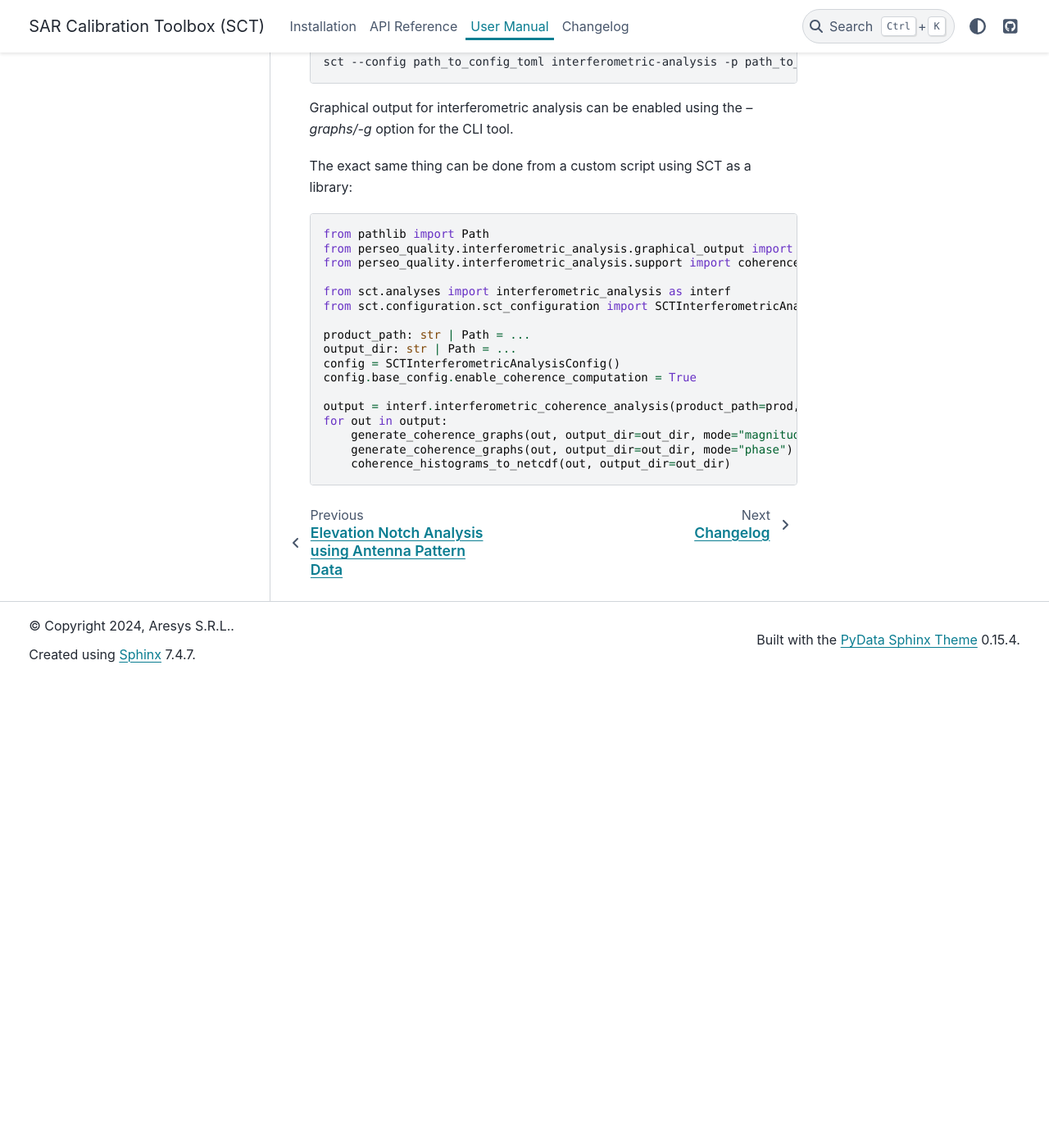
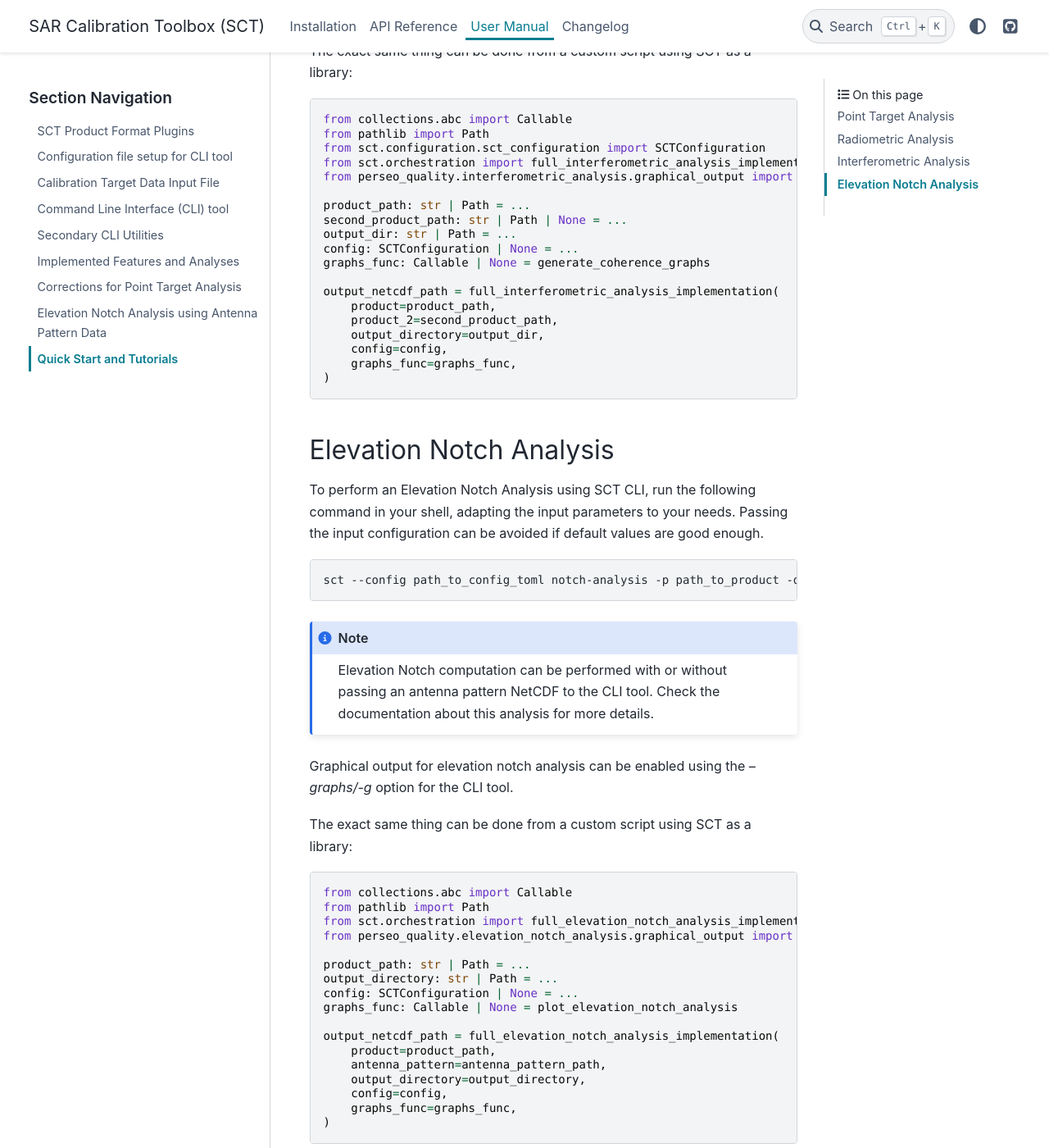
Before and after one commit to aresys-srl/sct, a Sphinx documentation site: the page built from docs/source/user_manual/tutorials.rst, in a window 1280 px wide and 1400 px high, scrolled down 3714 px. Shown: the whole window at 82% size. Built offline with Sphinx 7.4.7 and the PyData theme 0.15.4, drawn with Linux system fonts in a browser that asks for light colours; before the commit the page ends 4541 px from its top, so only the background shows below that; some of the changed text lies outside the part shown.

Commit message:
tutorials documentation update

```diff
--- a/docs/source/user_manual/tutorials.rst
+++ b/docs/source/user_manual/tutorials.rst
@@ -27,32 +27,30 @@ The exact same thing can be done from a custom script using SCT as a library:
 
 .. code-block:: python
 
+    from collections.abc import Callable
+    from pathlib import Path
     from sct.configuration.sct_configuration import SCTConfiguration
-    from sct.analyses.point_target_analysis import point_target_analysis_with_corrections
-    from perseo_quality.point_targets_analysis.graphical_output import point_target_graphs_generation  # optional, for graphs only
+    from sct.orchestration import full_point_target_analysis_implementation
+    from perseo_quality.point_targets_analysis.graphical_output import point_target_graphs_generation
 
-    # adding a configuration is optional
-    config_toml_path = ...
-    config = SCTConfiguration.from_toml(config_toml_path)
-    # adding an external orbit for Sentinel 1 products is optional
-    path_to_external_orbit = ...
-    path_to_external_correction_product = ...  # i.e. ETAD product for Sentinel-1
-    product_path = ...
-    targets_csv_file_path = ...
-    output_results_csv_file = ...
-    graphs_output_directory = ...
+    product_path: str | Path = ...
+    point_target_source_file_path: str | Path = ...  # CSV file containing the point target source
+    output_dir: str | Path = ...
+    config: SCTConfiguration | None = ...
+    graphs_func: Callable | None = point_target_graphs_generation
 
-    results_df, data_for_graphs = pta.point_target_analysis_with_corrections(
-        product_path=prod,
-        external_target_source=targets_csv_file_path,
-        external_orbit_path=path_to_external_orbit,  # optional
-        external_corrections_product=path_to_external_correction_product,  # optional
-        config=config.point_target_analysis,  # optional
+    path_to_external_orbit: str | Path | None = ...  # support for Sentinel 1 products only, optional
+    path_to_external_correction_product: str | Path | None = ...  # i.e. ETAD product for Sentinel-1, optional
+
+    output_csv_path = full_point_target_analysis_implementation(
+        product=product_path,
+        external_orbit=path_to_external_orbit,
+        external_corrections_product=path_to_external_correction_product,
+        point_target_source=point_target_source_file_path,
+        output_directory=output_dir,
+        config=config,
+        graphs_func=graphs_func,
     )
-    results_df.to_csv(output_results_csv_file, index=False)
-
-    # optional, if graphical output is needed
-    point_target_graphs_generation(graphs_data=data_for_graphs, results_df=results_df, output_dir=graphs_output_directory)
 
 .. seealso::
 
@@ -105,46 +103,41 @@ The exact same thing can be done from a custom script using SCT as a library:
 
 .. code-block:: python
 
+    ### NESZ Analysis Example###
+
+    from collections.abc import Callable
     from pathlib import Path
     from sct.configuration.sct_configuration import SCTConfiguration
-    import sct.analyses.radiometric_analysis as ra
-    from perseo_quality.radiometric_analysis.block_wise.support import (
-        radiometric_profiles_to_netcdf,  # optional, if profiles netCDF saving is needed
-        radiometric_statistical_analysis_to_df  # optional, if KPI saving is needed
-    )
-    from perseo_quality.radiometric_analysis.block_wise.graphical_output import radiometric_2D_hist_plot  # optional, if graphs are needed
-    from perseo_quality.core.generic_dataclasses import SARRadiometricQuantity
-
-    # adding a configuration is optional
-    config_toml_path: str | Path = ...
-    config = SCTConfiguration.from_toml(config_toml_path)
+    from sct.orchestration import full_nesz_implementation
+    from perseo_quality.radiometric_analysis.block_wise.graphical_output import radiometric_2D_hist_plot
 
     product_path: str | Path = ...
-    output_directory: str | Path = ...
+    output_dir: str | Path = ...
+    config: SCTConfiguration | None = ...
+    graphs_func: Callable | None = radiometric_2D_hist_plot
+
+    output_netcdf_path, output_kpi_csv_path = full_nesz_implementation(
+        product=product_path,
+        output_directory=output_directory,
+        config=config,
+        graphs_func=graphs_func,
+    )
+
+    ### RAIN FOREST Analysis Example###
+
+    from perseo_quality.core.generic_dataclasses import SARRadiometricQuantity
+    from sct.orchestration import full_average_elevation_profiles_implementation
+
     output_radiometric_quantity = SARRadiometricQuantity.GAMMA_NOUGHT
 
-    tag = "nesz"
-    results = ra.nesz_analysis(product_path=product, config=config.radiometric_analysis)
-    # or
-    tag = "average_gamma"
-    results = ra.average_elevation_profile_analysis(
-        product_path=product,
-        output_quantity=output_radiometric_quantity,
-        config=config.radiometric_analysis
+    output_netcdf_path, output_kpi_csv_path = full_average_elevation_profiles_implementation(
+        product=product_path,
+        output_radiometric_quantity=output_radiometric_quantity,
+        output_directory=output_dir,
+        config=config,
+        graphs_func=graphs_func,
     )
-    # or
-    tag = "scalloping"
-    results = ra.scalloping_analysis(product_path=product, config=config.radiometric_analysis)
-    stats_df = radiometric_statistical_analysis_to_df(data=profiles)
-    stats_df.to_csv(output_directory.joinpath("kpi_stats.csv"), index=False)
-    radiometric_profiles_to_netcdf(data=results, out_path=output_directory, tag=tag)
-    for item in results:
-        # optional, if graphical output is needed
-        radiometric_2D_hist_plot(
-            data=item,
-            out_dir=output_directory,
-            title=f"{tag.upper()} Profiles {item.general_info.channel}",
-        )
+
 
 Interferometric Analysis
 ------------------------
@@ -167,20 +160,62 @@ The exact same thing can be done from a custom script using SCT as a library:
 
 .. code-block:: python
 
+    from collections.abc import Callable
     from pathlib import Path
+    from sct.configuration.sct_configuration import SCTConfiguration
+    from sct.orchestration import full_interferometric_analysis_implementation
     from perseo_quality.interferometric_analysis.graphical_output import generate_coherence_graphs
-    from perseo_quality.interferometric_analysis.support import coherence_histograms_to_netcdf
-
-    from sct.analyses import interferometric_analysis as interf
-    from sct.configuration.sct_configuration import SCTInterferometricAnalysisConfig
 
     product_path: str | Path = ...
+    second_product_path: str | Path | None = ...
     output_dir: str | Path = ...
-    config = SCTInterferometricAnalysisConfig()
-    config.base_config.enable_coherence_computation = True
+    config: SCTConfiguration | None = ...
+    graphs_func: Callable | None = generate_coherence_graphs
 
-    output = interf.interferometric_coherence_analysis(product_path=prod, config=config)
-    for out in output:
-        generate_coherence_graphs(out, output_dir=out_dir, mode="magnitude")
-        generate_coherence_graphs(out, output_dir=out_dir, mode="phase")
-        coherence_histograms_to_netcdf(out, output_dir=out_dir)
+    output_netcdf_path = full_interferometric_analysis_implementation(
+        product=product_path,
+        product_2=second_product_path,
+        output_directory=output_dir,
+        config=config,
+        graphs_func=graphs_func,
+    )
+
+
+Elevation Notch Analysis
+------------------------
+
+To perform an Elevation Notch Analysis using SCT CLI, run the following command in your shell, adapting the input parameters
+to your needs. Passing the input configuration can be avoided if default values are good enough.
+
+.. code-block:: bash
+
+    sct --config path_to_config_toml notch-analysis -p path_to_product -out path_to_output_folder [-ap path_to_second_product] [-g]
+
+.. note::
+
+    Elevation Notch computation can be performed with or without passing an antenna pattern NetCDF to the CLI tool.
+    Check the documentation about this analysis for more details.
+
+Graphical output for elevation notch analysis can be enabled using the `--graphs/-g` option for the CLI tool.
+
+The exact same thing can be done from a custom script using SCT as a library:
+
+.. code-block:: python
+
+    from collections.abc import Callable
+    from pathlib import Path
+    from sct.orchestration import full_elevation_notch_analysis_implementation
+    from perseo_quality.elevation_notch_analysis.graphical_output import plot_elevation_notch_analysis
+
+    product_path: str | Path = ...
+    output_directory: str | Path = ...
+    config: SCTConfiguration | None = ...
+    graphs_func: Callable | None = plot_elevation_notch_analysis
+
+    output_netcdf_path = full_elevation_notch_analysis_implementation(
+        product=product_path,
+        antenna_pattern=antenna_pattern_path,
+        output_directory=output_directory,
+        config=config,
+        graphs_func=graphs_func,
+    )
```
